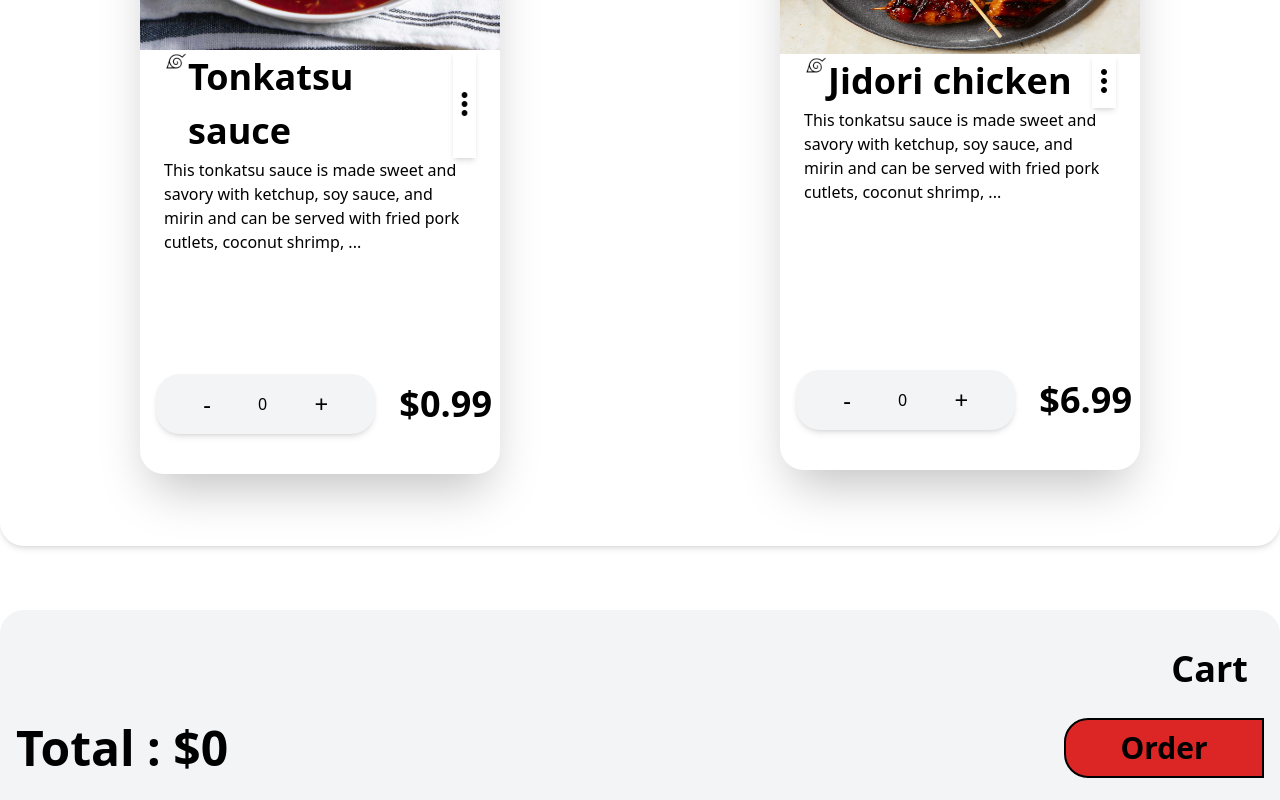
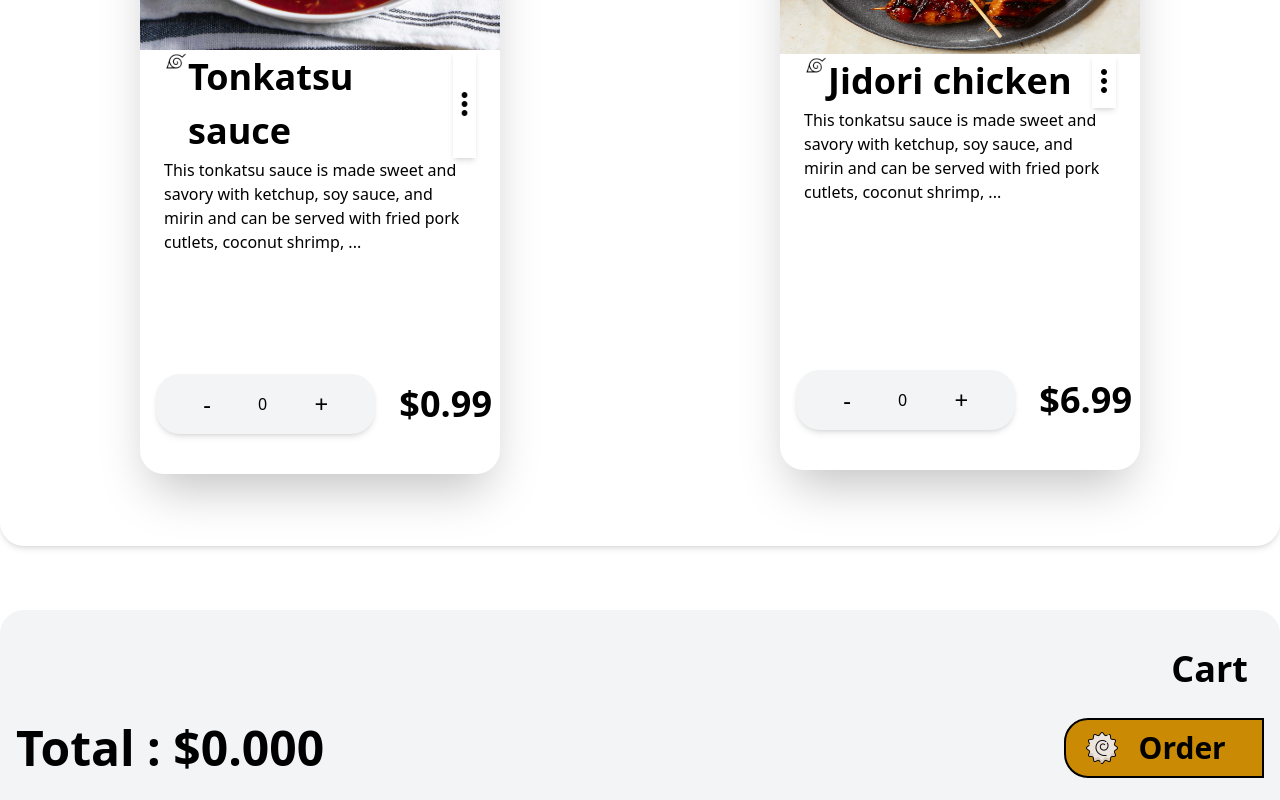
Before and after one commit to ErfanGh83/fastfood, a React (Vite) app: page / in a window 1280 px wide. Shown: the part 5624-6424 px from the top of the page. Built offline with nearby package versions, Linux system fonts and the light colour scheme.

Commit message:
fixed precision for prices

```diff
--- a/index.html
+++ b/index.html
@@ -2,9 +2,9 @@
 <html lang="en">
   <head>
     <meta charset="UTF-8" />
-    <link rel="icon" type="image/svg+xml" href="/vite.svg" />
+    <link rel="icon" type="image/svg+xml" href="/src/assets/icons/site-logo.png" />
     <meta name="viewport" content="width=device-width, initial-scale=1.0" />
-    <title>webpage</title>
+    <title>Ninja Buffet</title>
   </head>
   <body>
     <div id="root"></div>
--- a/src/components/cart.tsx
+++ b/src/components/cart.tsx
@@ -12,7 +12,7 @@ export default function Cart(){
             <div>
                 <ul className='foods w-full flex flex-col h-fit max-h-[400px] overflow-y-auto'>
                     {inCartFoods.map((food)=>(
-                        <li className='food justify-betwee justify-start flex flex-row-reverse items-center border-2 border-gray-200 justify-between'>
+                        <li className='food justify-betwee flex flex-row-reverse items-center border-2 border-gray-200 justify-between'>
                             <div className='w-1/3'>
                                 <h1 className='w-1/3 text-center text-xl'>{food.title}</h1>
                             </div>
@@ -36,15 +36,16 @@ export default function Cart(){
                             </div>
 
                             <div className='w-1/3 text-center'>
-                                <h1 className='text-xl'>${food.price*food.count}</h1>
+                                <h1 className='text-xl'>${(food.price*food.count).toPrecision(4)}</h1>
                             </div>
                         </li>
                     ))}
                 </ul>
 
                 <form className='flex flex-row justify-between items-center'>
-                    <h1 className='text-[48px] font-bold'>Total : ${inCartFoods.reduce((a, b) => a + b.count*b.price, 0)}</h1>
-                    <button className='bg-red-600 rounded-l-3xl w-[200px] h-[60px] border-2 border-black hover:scale-105'>
+                    <h1 className='text-[48px] font-bold'>Total : ${inCartFoods.reduce((a, b) => a + b.count*b.price, 0).toPrecision(4)}</h1>
+                    <button className='bg-yellow-600 rounded-l-3xl flex flex-row items-center pr-4 justify-evenly w-[200px] h-[60px] border-2 border-black hover:scale-105'>
+                        <img className='w-8 h-8 hover:animate-spin' src='/src/assets/icons/scrollbar-icon.png' />
                         <p className='order-button text-3xl text-center font-semibold hover:text-white'>Order</p>
                     </button>
                 </form>
```
